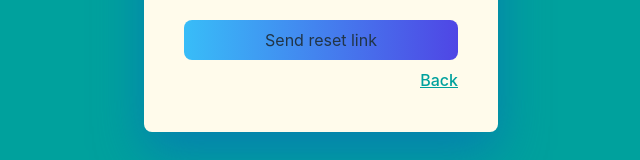
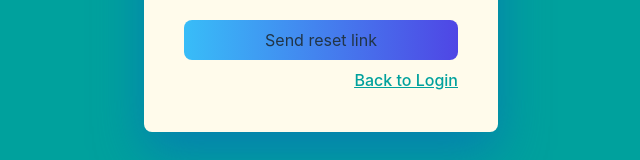
Before and after one commit to dmc103/frontend-pawstagram, a React (Vite) app: page /forgot-password in a window 1280 px wide. Shown: the part 431-591 px from the top of the page, without its empty margins (319-959 px from the left). Built offline with nearby package versions, Linux system fonts and the light colour scheme.

Commit message:
Continue css

```diff
--- a/src/components/SubComponents/ForgotPassword.jsx
+++ b/src/components/SubComponents/ForgotPassword.jsx
@@ -58,7 +58,7 @@ const ForgotPassword = () => {
           {message && <p className="text-center mt-4">{message}</p>}
         </form>
         <div className="text underline text-end">
-<a href="/login">Back</a>
+<a href="/login">Back to Login</a>
 </div>
       </div>
     </div>
```
